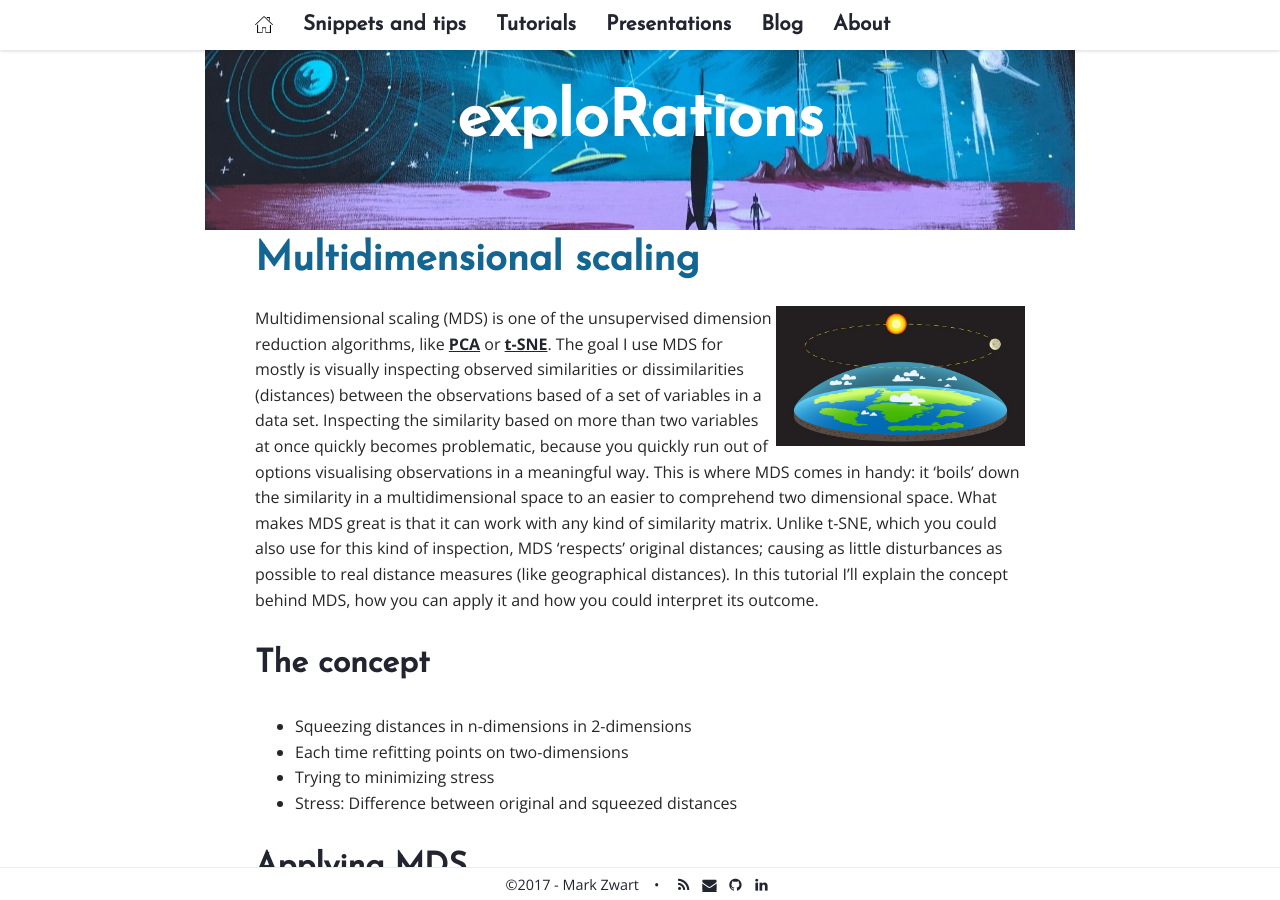
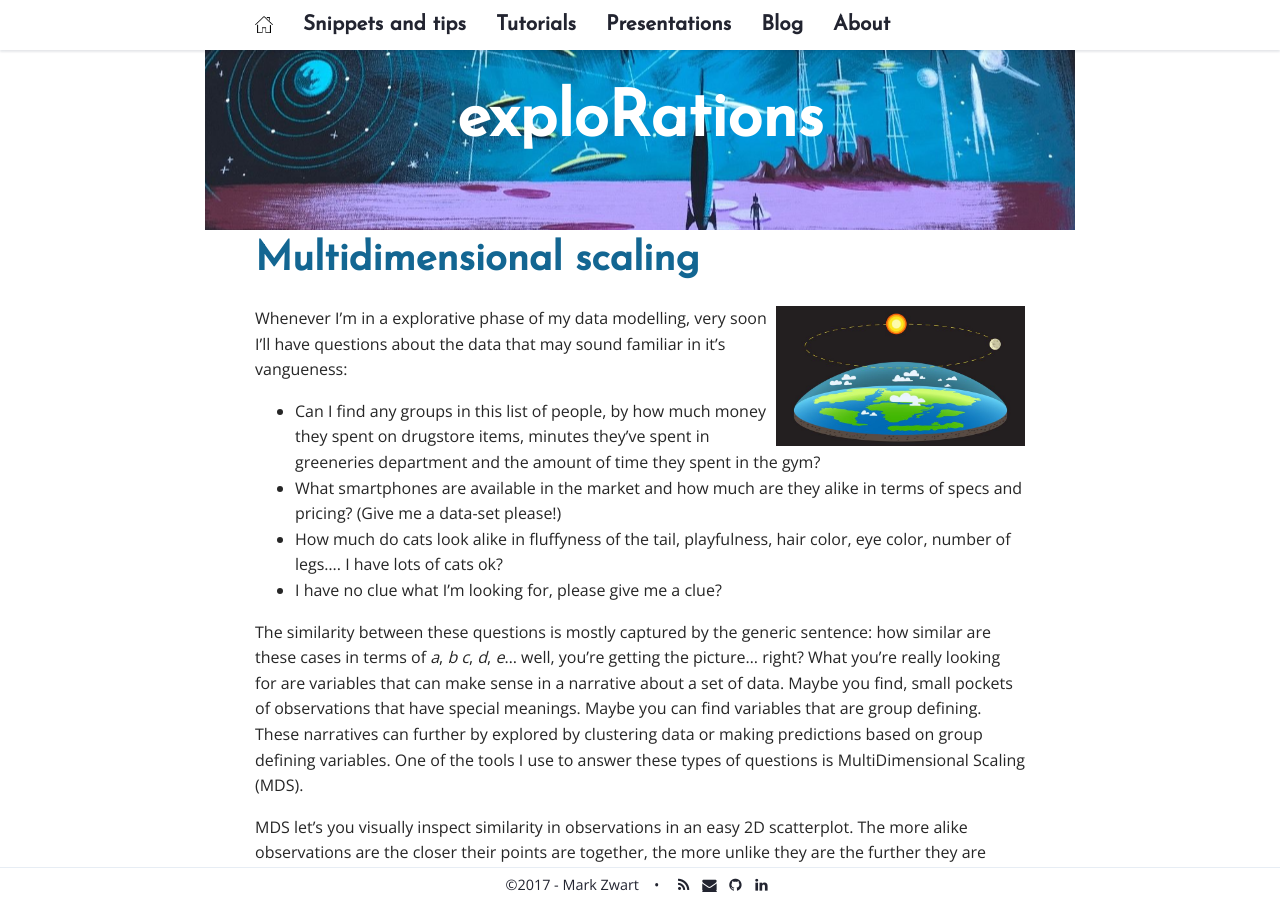
Before and after one commit to mark-me/mark-me.github.io, a Jekyll site: the page built from _pages/tutorials/mds/mds.md, in a window 1280 px wide and 900 px high. Built offline with Jekyll 4.4.1, drawn with Linux system fonts in a browser that asks for light colours; nearby versions of some CDN libraries; comment, search, counter and statistics services are not loaded; some of the changed text lies outside the part shown.

Commit message:
Update mds.md

```diff
--- a/_pages/tutorials/mds/mds.md
+++ b/_pages/tutorials/mds/mds.md
@@ -7,9 +7,16 @@ published: true
 ---
 
 <img src="/_pages/tutorials/mds/flat-earth.jpg" width="249" height="140" align="right"/>
+Whenever I'm in a explorative phase of my data modelling, very soon I'll have questions about the data that may sound familiar in it's vangueness:
 
-Multidimensional scaling (MDS) is one of the unsupervised dimension reduction algorithms, like [PCA](/pca/) or [t-SNE](/t-sne/). The goal I use MDS for mostly is visually inspecting observed similarities or dissimilarities (distances) between the observations based of a set of variables in a data set. Inspecting the similarity based on more than two variables at once quickly becomes problematic, because you quickly run out of options visualising observations in a meaningful way. This is where MDS comes in handy: it 'boils' down the similarity in a multidimensional space to an easier to comprehend two dimensional space. What makes MDS great is that it can work with any kind of similarity matrix. Unlike t-SNE, which you could also use for this kind of inspection, MDS 'respects' original distances; causing as little disturbances as possible to real distance measures (like geographical distances).
-In this tutorial I'll explain the concept behind MDS, how you can apply it and how you could interpret its outcome.
+* Can I find any groups in this list of people, by how much money they spent on drugstore items, minutes they've spent in greeneries department and the amount of time they spent in the gym?
+* What smartphones are available in the market and how much are they alike in terms of specs and pricing? (Give me a data-set please!)
+* How much do cats look alike in fluffyness of the tail, playfulness, hair color, eye color, number of legs.... I have lots of cats ok?
+* I have no clue what I'm looking for, please give me a clue?
+
+The similarity between these questions is mostly captured by the generic sentence: how similar are these cases in terms of _a_, _b_ _c_, _d_, _e_... well, you're getting the picture... right? What you're really looking for are variables that can make sense in a narrative about a set of data. Maybe you find, small pockets of observations that have special meanings. Maybe you can find variables that are group defining. These narratives can further by explored by clustering data or making predictions based on group defining variables. One of the tools I use to answer these types of questions is MultiDimensional Scaling (MDS).
+
+MDS let's you visually inspect similarity in observations in an easy 2D scatterplot. The more alike observations are the closer their points are together, the more unlike they are the further they are apart. But, how do you get a 2D scatterplot for so many variables? MDS does this by "rearranging" the observations in an efficient manner, so as to arrive at a configuration that best approximates the alikeness of observations.
 
 # The concept
 
```
